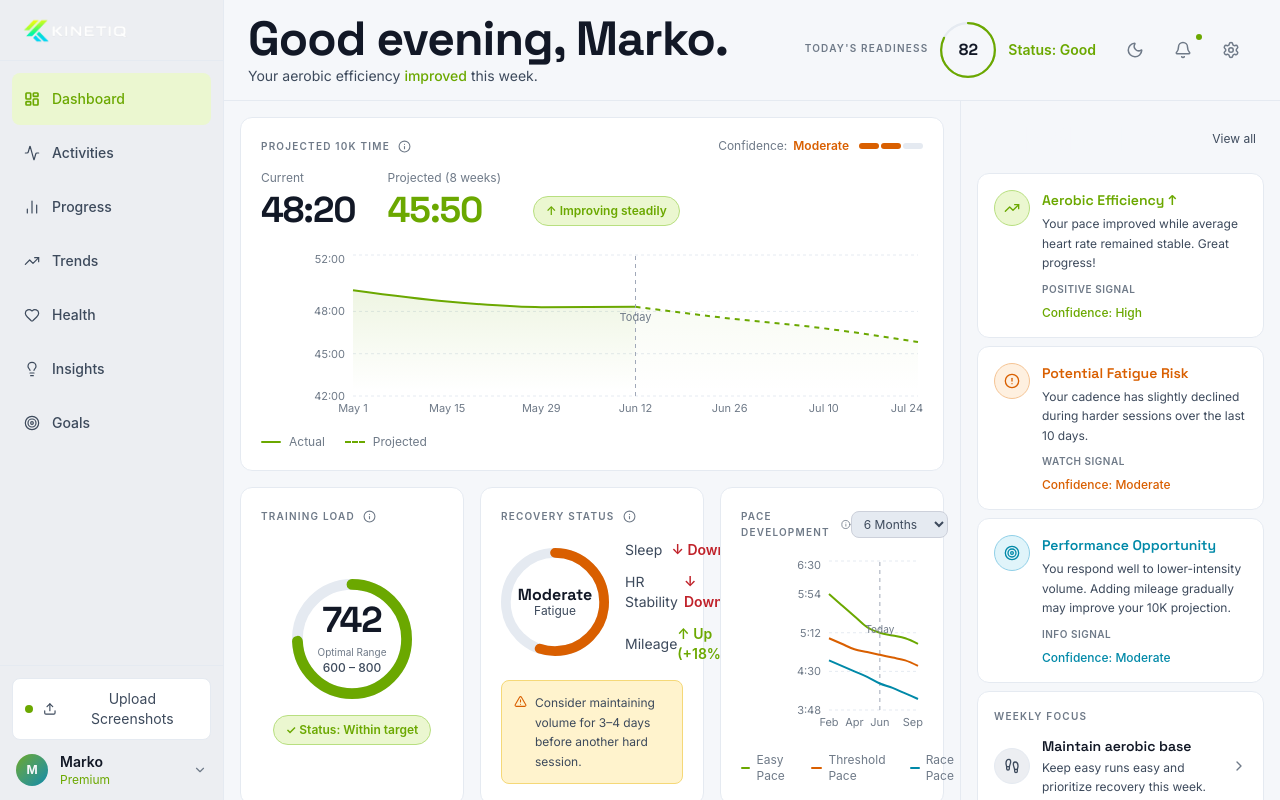
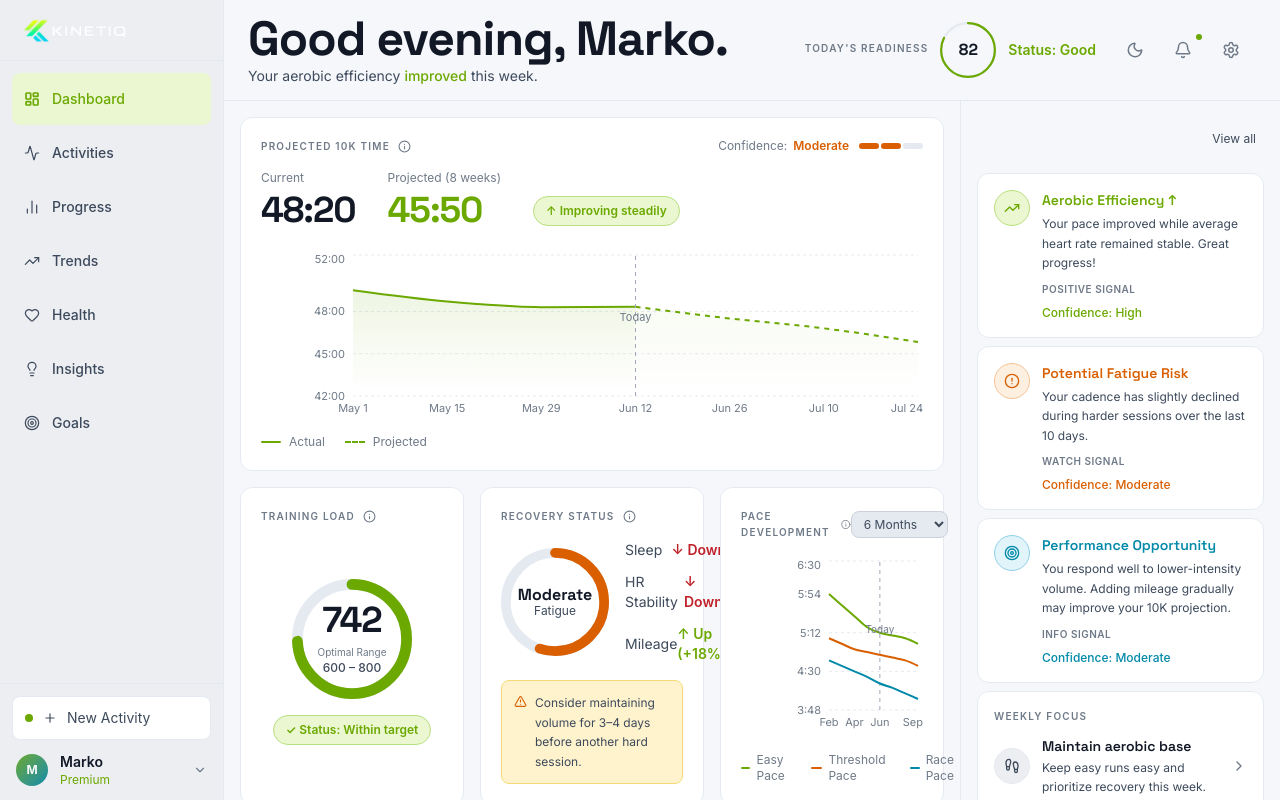
Before and after one commit to markon87/kinetiq, a Next.js app: page / in a window 1280 px wide. Built offline with nearby package versions, Linux system fonts and the light colour scheme.

Commit message:
feat(ui): unify new activity flow with screenshot prefill

```diff
--- a/src/components/activities/ActivityFormModal.jsx
+++ b/src/components/activities/ActivityFormModal.jsx
@@ -1,8 +1,9 @@
 'use client'
 
 import { useState } from 'react'
-import { Plus, X } from 'lucide-react'
+import { Camera, Plus, X } from 'lucide-react'
 import { useActivityLog } from '../../providers/ActivityLogProvider'
+import { useUploadAnalysis } from '../../providers/UploadAnalysisProvider'
 
 const activityTypes = ['Easy Run', 'Tempo Run', 'Long Run', 'Recovery Run', 'Interval']
 
@@ -89,6 +90,7 @@ export default function ActivityFormModal() {
 }
 
 function ActivityFormDialog({ initialValues, closeManualForm, saveActivity }) {
+  const { openModal } = useUploadAnalysis()
   const [form, setForm] = useState(() => ({ ...emptyForm, ...initialValues }))
   const [error, setError] = useState(null)
 
@@ -154,6 +156,18 @@ function ActivityFormDialog({ initialValues, closeManualForm, saveActivity }) {
             </h3>
             <p className="mt-0.5 text-xs text-[var(--text-muted)]">Manual entry with screenshot-assisted prefill</p>
           </div>
+          <div className="flex items-center gap-2">
+            <button
+              type="button"
+              onClick={() => {
+                closeManualForm()
+                openModal()
+              }}
+              className="min-h-11 inline-flex items-center gap-1.5 rounded-lg border border-[var(--border-color)] bg-[var(--bg-secondary)] px-3 py-2 text-[11px] sm:text-xs font-semibold text-[var(--text-secondary)] transition-colors hover:text-[var(--text-primary)] focus-visible:outline-none focus-visible:ring-2 focus-visible:ring-[var(--accent-lime)] focus-visible:ring-offset-2 focus-visible:ring-offset-[var(--bg-card)]"
+            >
+              <Camera size={14} />
+              Upload Screenshot
+            </button>
             <button
               type="button"
               onClick={closeManualForm}
@@ -162,6 +176,7 @@ function ActivityFormDialog({ initialValues, closeManualForm, saveActivity }) {
             >
               <X size={16} />
             </button>
+          </div>
         </div>
 
         <div className="grid grid-cols-1 sm:grid-cols-2 gap-3 p-5">
--- a/src/components/layout/Sidebar.jsx
+++ b/src/components/layout/Sidebar.jsx
@@ -5,10 +5,10 @@ import Link from 'next/link'
 import { usePathname } from 'next/navigation'
 import {
   LayoutDashboard, Activity, BarChart2, TrendingUp,
-  Heart, Lightbulb, Target, Upload, ChevronDown
+  Heart, Lightbulb, Target, Plus, ChevronDown
 } from 'lucide-react'
 import { dashboardData } from '../../data/mockData'
-import { useUploadAnalysis } from '../../providers/UploadAnalysisProvider'
+import { useActivityLog } from '../../providers/ActivityLogProvider'
 
 const { user } = dashboardData
 
@@ -24,7 +24,7 @@ const navItems = [
 
 export default function Sidebar({ isOpen, onClose }) {
   const pathname = usePathname()
-  const { openModal } = useUploadAnalysis()
+  const { openManualForm } = useActivityLog()
 
   return (
     <>
@@ -81,20 +81,20 @@ export default function Sidebar({ isOpen, onClose }) {
         })}
       </nav>
 
-      {/* Upload + User */}
+      {/* New activity + User */}
       <div className="p-3 space-y-3 border-t border-[var(--border-color)]">
         <button
           type="button"
           onClick={() => {
             onClose()
-            openModal()
+            openManualForm()
           }}
-          aria-label="Upload workout screenshots"
+          aria-label="Create a new activity"
           className="w-full min-h-11 flex items-center gap-2.5 px-3 py-2.5 rounded-lg bg-[var(--bg-card)] border border-[var(--border-color)] text-[13px] sm:text-sm text-[var(--text-secondary)] hover:border-[var(--accent-lime)] hover:text-[var(--accent-lime)] transition-all group focus-visible:outline-none focus-visible:ring-2 focus-visible:ring-[var(--accent-lime)] focus-visible:ring-offset-2 focus-visible:ring-offset-[var(--bg-secondary)] md:justify-center md:px-2 lg:justify-start lg:px-3"
         >
           <span className="w-2 h-2 rounded-full bg-[var(--accent-lime)] group-hover:animate-pulse" />
-          <Upload size={14} />
-          <span className="md:hidden lg:inline">Upload Screenshots</span>
+          <Plus size={14} />
+          <span className="md:hidden lg:inline">New Activity</span>
         </button>
         <div className="flex items-center gap-3 px-1 md:justify-center lg:justify-start">
           <div className="w-8 h-8 rounded-full bg-gradient-to-br from-[var(--accent-lime)] to-[var(--accent-cyan)] flex items-center justify-center text-xs font-bold text-[var(--bg-main)] shrink-0">
--- a/src/components/upload/UploadModal.jsx
+++ b/src/components/upload/UploadModal.jsx
@@ -94,7 +94,7 @@ export default function UploadModal() {
             <h3 className="text-lg font-semibold text-[var(--text-primary)]" style={{ fontFamily: "'Space Grotesk', sans-serif" }}>
               Upload Workout Screenshot
             </h3>
-            <p className="mt-0.5 text-xs text-[var(--text-muted)]">Phase 1 analyzer (mocked output)</p>
+            <p className="mt-0.5 text-xs text-[var(--text-muted)]">We will prefill a new activity for you to review before saving.</p>
           </div>
           <button
             type="button"
```
Lines whose indentation alone changed are shown as unchanged.
